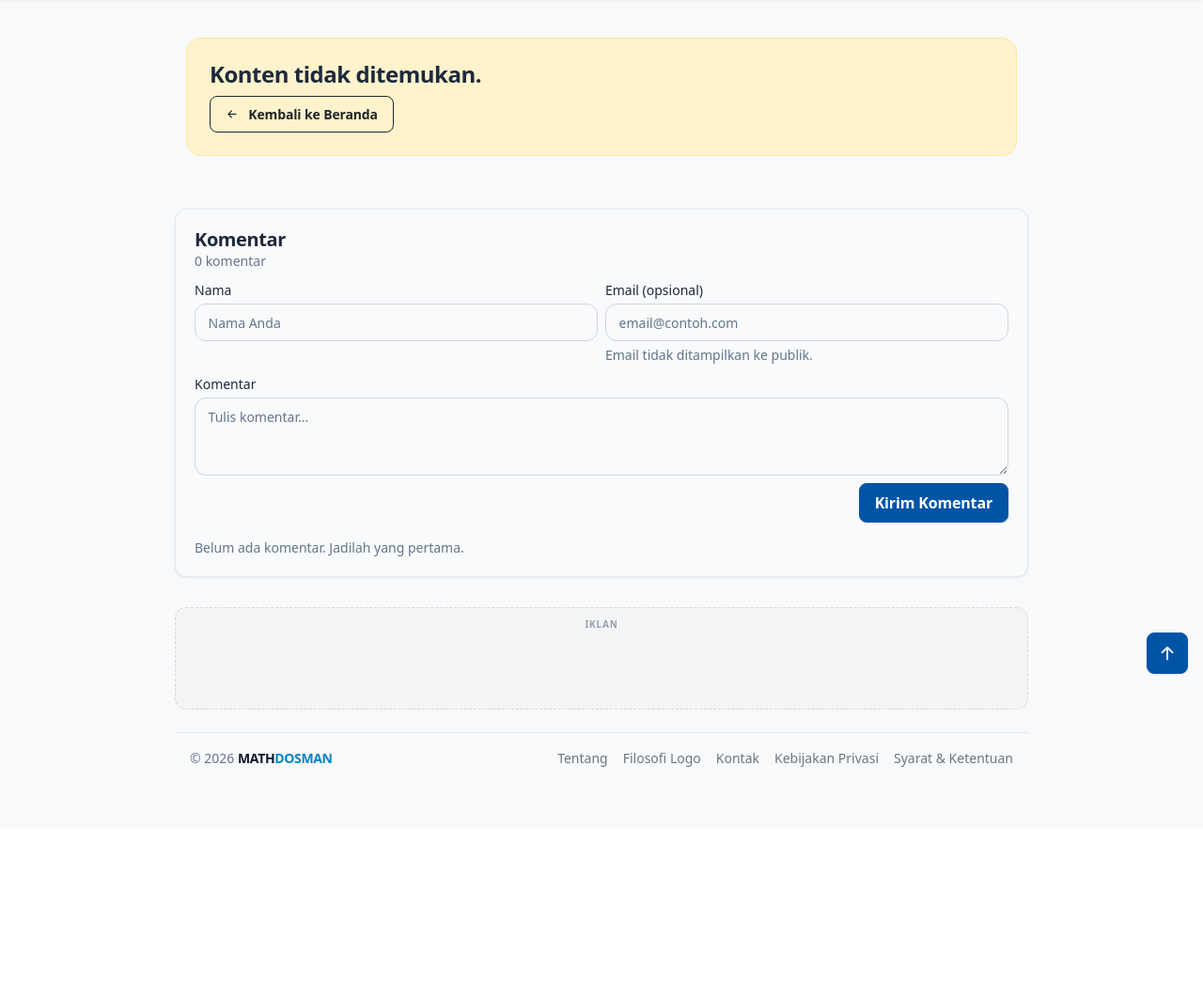
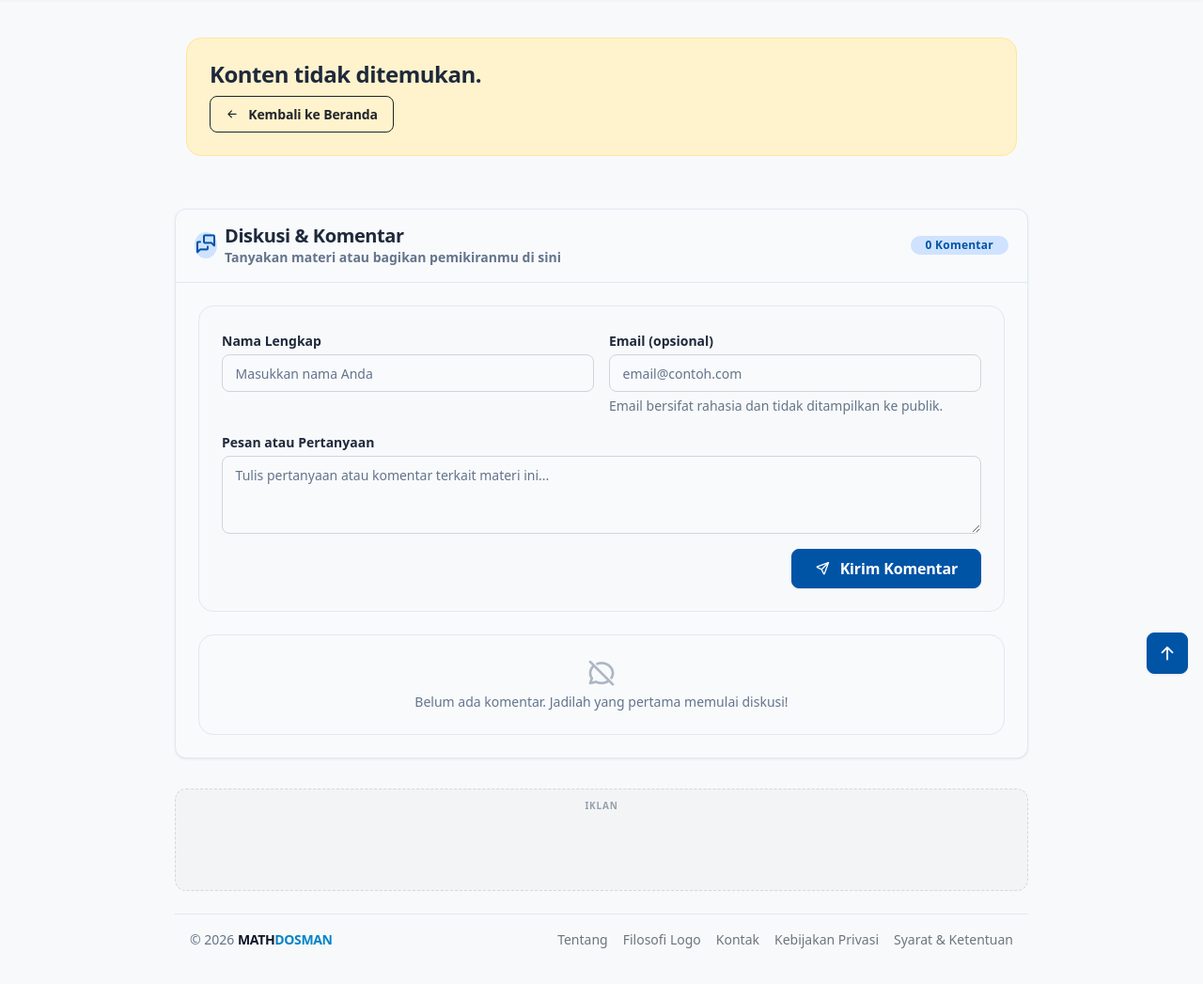
Before and after one commit to mathdosman/web-mathdosman, a PHP site: page /web-mathdosman/post.php in a window 1280 px wide. Shown: the part 67-1114 px from the top of the page at 94% size. Before the commit the page ends 883 px from the top, so only its background shows below. Run offline with PHP 8.4, Linux system fonts and the light colour scheme; tables that the repository leaves empty hold one stand-in row (values such as "Sample post"); some libraries are stand-ins or nearby versions.

Commit message:
ui(comments): perbaiki tampilan modern kotak komentar dan tempatkan secara proporsional di bawah navigasi

```diff
--- a/includes/comments.php
+++ b/includes/comments.php
@@ -217,14 +217,22 @@ if (!function_exists('app_render_comments')) {
 
         rsort($topLevelIds);
 ?>
-        <div id="comments" class="card shadow-sm mt-4 comments-widget app-comments" data-no-swal="1">
-            <div class="card-body">
-                <div class="d-flex align-items-center justify-content-between gap-2 mb-2">
+        <div id="comments" class="card border-0 shadow-sm rounded-4 mt-4 comments-widget app-comments d-print-none" data-no-swal="1">
+            <div class="card-header bg-body-tertiary border-bottom py-3 px-4 rounded-top-4 d-flex align-items-center justify-content-between gap-2">
+                <div class="d-flex align-items-center gap-2">
+                    <span class="avatar avatar-sm rounded-circle bg-primary-subtle text-primary">
+                        <i class="ti ti-messages fs-4"></i>
+                    </span>
                     <div>
-                        <h5 class="mb-0">Komentar</h5>
-                        <div class="text-muted small"><?php echo (int)$count; ?> komentar</div>
+                        <h5 class="mb-0 fw-bold">Diskusi &amp; Komentar</h5>
+                        <div class="text-muted small">Tanyakan materi atau bagikan pemikiranmu di sini</div>
                     </div>
                 </div>
+                <span class="badge bg-primary-subtle text-primary rounded-pill px-3 py-1.5 fw-bold">
+                    <?php echo (int)$count; ?> Komentar
+                </span>
+            </div>
+            <div class="card-body p-3 p-md-4">
 
                 <?php if ($flashMsg !== ''): ?>
                     <?php
@@ -235,14 +243,14 @@ if (!function_exists('app_render_comments')) {
                         $alertClass = 'alert-danger';
                     }
                     ?>
-                    <div class="alert <?php echo htmlspecialchars($alertClass); ?> py-2 small"><?php echo htmlspecialchars($flashMsg); ?></div>
+                    <div data-no-swal="1" class="alert <?php echo htmlspecialchars($alertClass); ?> rounded-3 py-2 small mb-3"><?php echo htmlspecialchars($flashMsg); ?></div>
                 <?php endif; ?>
 
                 <?php if ($loadError !== ''): ?>
-                    <div class="alert alert-warning py-2 small mb-2"><?php echo htmlspecialchars($loadError); ?></div>
+                    <div data-no-swal="1" class="alert alert-warning rounded-3 py-2 small mb-3"><?php echo htmlspecialchars($loadError); ?></div>
                 <?php endif; ?>
 
-                <form method="post" action="<?php echo htmlspecialchars($submitAction); ?>" class="mb-3" autocomplete="off">
+                <form method="post" action="<?php echo htmlspecialchars($submitAction); ?>" class="p-3 p-md-4 rounded-4 bg-body-tertiary border mb-4" autocomplete="off">
                     <input type="hidden" name="csrf_token" value="<?php echo htmlspecialchars((string)($_SESSION['csrf_token'] ?? '')); ?>">
                     <input type="hidden" name="comment_action" value="add">
                     <input type="hidden" name="comment_page_identifier" value="<?php echo htmlspecialchars($pageIdentifier); ?>">
@@ -250,34 +258,39 @@ if (!function_exists('app_render_comments')) {
 
                     <input type="text" name="comment_website" value="" class="d-none" tabindex="-1" autocomplete="off" aria-hidden="true">
 
-                    <div class="row g-2">
+                    <div class="row g-3">
                         <div class="col-12 col-md-6">
-                            <label class="form-label mb-1 small">Nama</label>
+                            <label class="form-label mb-1 small fw-semibold">Nama Lengkap</label>
                             <?php if ($isStudent): ?>
-                                <input type="text" class="form-control" value="<?php echo htmlspecialchars($studentName !== '' ? $studentName : '-'); ?>" readonly>
+                                <input type="text" class="form-control rounded-3" value="<?php echo htmlspecialchars($studentName !== '' ? $studentName : '-'); ?>" readonly>
                             <?php elseif ($isAdmin): ?>
-                                <input type="text" class="form-control" value="<?php echo htmlspecialchars($adminDisplayName); ?>" readonly>
+                                <input type="text" class="form-control rounded-3" value="<?php echo htmlspecialchars($adminDisplayName); ?>" readonly>
                             <?php else: ?>
-                                <input type="text" name="comment_name" class="form-control" value="<?php echo htmlspecialchars($postedName); ?>" placeholder="Nama Anda" required maxlength="60">
+                                <input type="text" name="comment_name" class="form-control rounded-3" value="<?php echo htmlspecialchars($postedName); ?>" placeholder="Masukkan nama Anda" required maxlength="60">
                             <?php endif; ?>
                         </div>
                         <div class="col-12 col-md-6">
-                            <label class="form-label mb-1 small">Email (opsional)</label>
-                            <input type="email" name="comment_email" class="form-control" value="<?php echo htmlspecialchars($postedEmail); ?>" placeholder="email@contoh.com" maxlength="190" <?php echo $isStudent ? 'disabled' : ''; ?>>
-                            <div class="form-text">Email tidak ditampilkan ke publik.</div>
+                            <label class="form-label mb-1 small fw-semibold">Email (opsional)</label>
+                            <input type="email" name="comment_email" class="form-control rounded-3" value="<?php echo htmlspecialchars($postedEmail); ?>" placeholder="email@contoh.com" maxlength="190" <?php echo $isStudent ? 'disabled' : ''; ?>>
+                            <div class="form-text small">Email bersifat rahasia dan tidak ditampilkan ke publik.</div>
                         </div>
                         <div class="col-12">
-                            <label class="form-label mb-1 small">Komentar</label>
-                            <textarea name="comment_body" class="form-control" rows="3" placeholder="Tulis komentar..." required maxlength="2000"><?php echo htmlspecialchars($postedBody); ?></textarea>
+                            <label class="form-label mb-1 small fw-semibold">Pesan atau Pertanyaan</label>
+                            <textarea name="comment_body" class="form-control rounded-3" rows="3" placeholder="Tulis pertanyaan atau komentar terkait materi ini..." required maxlength="2000"><?php echo htmlspecialchars($postedBody); ?></textarea>
                         </div>
                         <div class="col-12 d-flex justify-content-end">
-                            <button type="submit" class="btn btn-primary">Kirim Komentar</button>
+                            <button type="submit" class="btn btn-primary rounded-pill px-4 fw-semibold">
+                                <i class="ti ti-send me-1"></i> Kirim Komentar
+                            </button>
                         </div>
                     </div>
                 </form>
 
                 <?php if (!$rows): ?>
-                    <div class="text-muted small">Belum ada komentar. Jadilah yang pertama.</div>
+                    <div class="text-center py-4 px-3 rounded-4 border border-dashed text-muted small">
+                        <i class="ti ti-message-circle-off fs-2 mb-1 d-block opacity-50"></i>
+                        Belum ada komentar. Jadilah yang pertama memulai diskusi!
+                    </div>
                 <?php else: ?>
                     <div class="app-comments-list">
                         <?php foreach ($topLevelIds as $cid): ?>
--- a/post.php
+++ b/post.php
@@ -539,22 +539,8 @@ $renderHtml = function (?string $html): string {
 
 						<?php if (function_exists('mathdosman_render_ad')) echo mathdosman_render_ad('in_content'); ?>
 
-						<?php
-						require_once __DIR__ . '/includes/disqus.php';
-						$disqusIdentifier = 'post-' . (string)$slug;
-						$disqusUrl = rtrim((string)$base_url, '/') . '/post.php?slug=' . rawurlencode((string)$slug);
-						?>
-						<div class="custom-card mb-3 d-print-none">
-							<div class="custom-card-header">
-								<div class="small text-muted">Komentar</div>
-							</div>
-							<div class="oke">
-								<?php app_render_disqus($disqusIdentifier, $disqusUrl); ?>
-							</div>
-						</div>
-
 						<!-- Navigasi Materi Sebelumnya / Sesudahnya -->
-						<nav class="mt-4 d-print-none tabler-page-nav" aria-label="Navigasi konten">
+						<nav class="mt-4 mb-4 d-print-none tabler-page-nav" aria-label="Navigasi konten">
 							<div class="tabler-page-nav-grid">
 								<div class="tabler-page-nav-slot text-start">
 									<?php if ($navPrev && !empty($navPrev['slug'])): ?>
@@ -592,6 +578,13 @@ $renderHtml = function (?string $html): string {
 								</div>
 							</div>
 						</nav>
+
+						<?php
+						require_once __DIR__ . '/includes/disqus.php';
+						$disqusIdentifier = 'post-' . (string)$slug;
+						$disqusUrl = rtrim((string)$base_url, '/') . '/post.php?slug=' . rawurlencode((string)$slug);
+						app_render_disqus($disqusIdentifier, $disqusUrl);
+						?>
 					</div>
 				</main>
 
```
Also changed, not shown: paket.php (+1 -8 lines).
